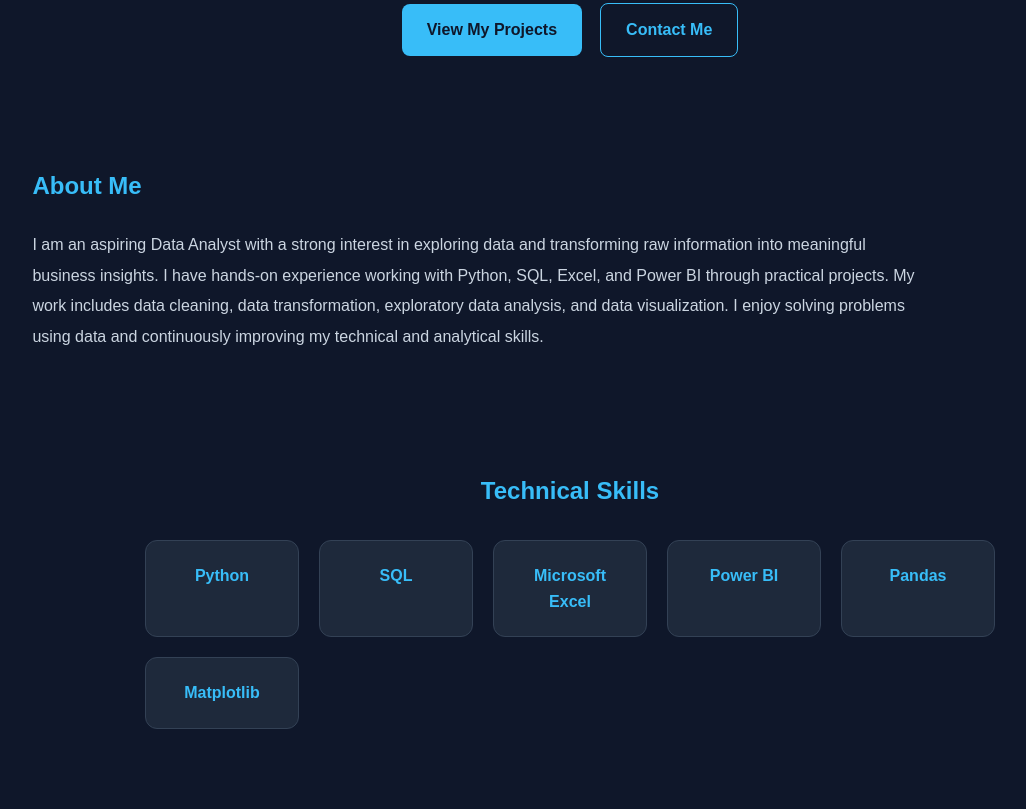
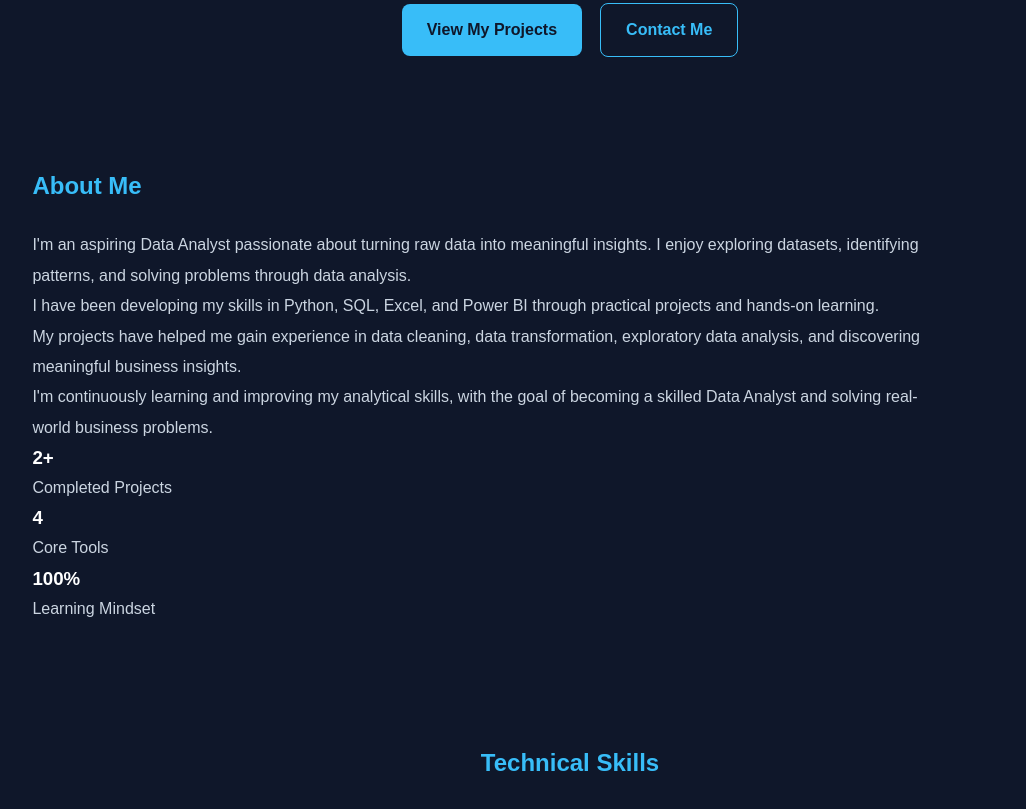
Before and after one commit to Yuvrajnegi813/yuvrajnegi813.github.io, a plain HTML site: page index.html in a window 1280 px wide. Shown: the part 484-1293 px from the top of the page, without its empty margins (70-1096 px from the left). Drawn offline with Linux system fonts and the light colour scheme.

Commit message:
Revise About section content for clarity and detail
Updated the About section to enhance clarity and detail about skills and experiences.

```diff
--- a/index.html
+++ b/index.html
@@ -60,25 +60,54 @@
     <!-- About Section -->
 
 <!-- About Section -->
+
 <section id="about">
+    <div class="about-container">
 
-    <h2>About Me</h2>
+        <h2>About Me</h2>
 
-    <p>
-        I am an aspiring Data Analyst with a strong interest
-        in exploring data and transforming raw information
-        into meaningful business insights.
+        <p>
+            I'm an aspiring Data Analyst passionate about turning
+            raw data into meaningful insights. I enjoy exploring
+            datasets, identifying patterns, and solving problems
+            through data analysis.
+        </p>
 
-        I have hands-on experience working with Python,
-        SQL, Excel, and Power BI through practical projects.
+        <p>
+            I have been developing my skills in Python, SQL, Excel,
+            and Power BI through practical projects and hands-on learning.
+        </p>
 
-        My work includes data cleaning, data transformation,
-        exploratory data analysis, and data visualization.
+        <p>
+            My projects have helped me gain experience in data cleaning,
+            data transformation, exploratory data analysis, and
+            discovering meaningful business insights.
+        </p>
 
-        I enjoy solving problems using data and continuously
-        improving my technical and analytical skills.
-    </p>
+        <p>
+            I'm continuously learning and improving my analytical
+            skills, with the goal of becoming a skilled Data Analyst
+            and solving real-world business problems.
+        </p>
 
+        <div class="about-highlights">
+            <div class="about-card">
+                <h3>2+</h3>
+                <p>Completed Projects</p>
+            </div>
+
+            <div class="about-card">
+                <h3>4</h3>
+                <p>Core Tools</p>
+            </div>
+
+            <div class="about-card">
+                <h3>100%</h3>
+                <p>Learning Mindset</p>
+            </div>
+        </div>
+
+    </div>
 </section>
 
 
```
